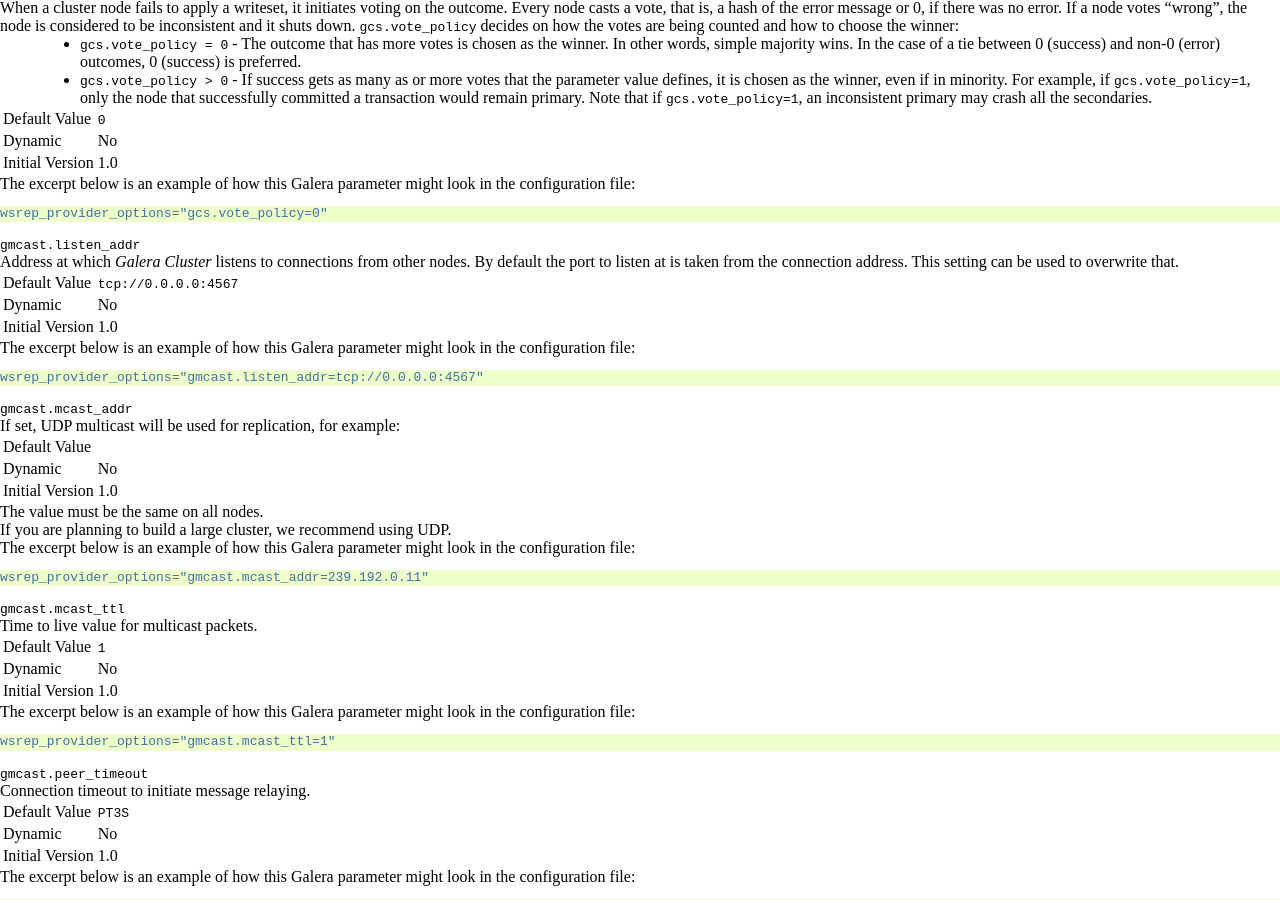
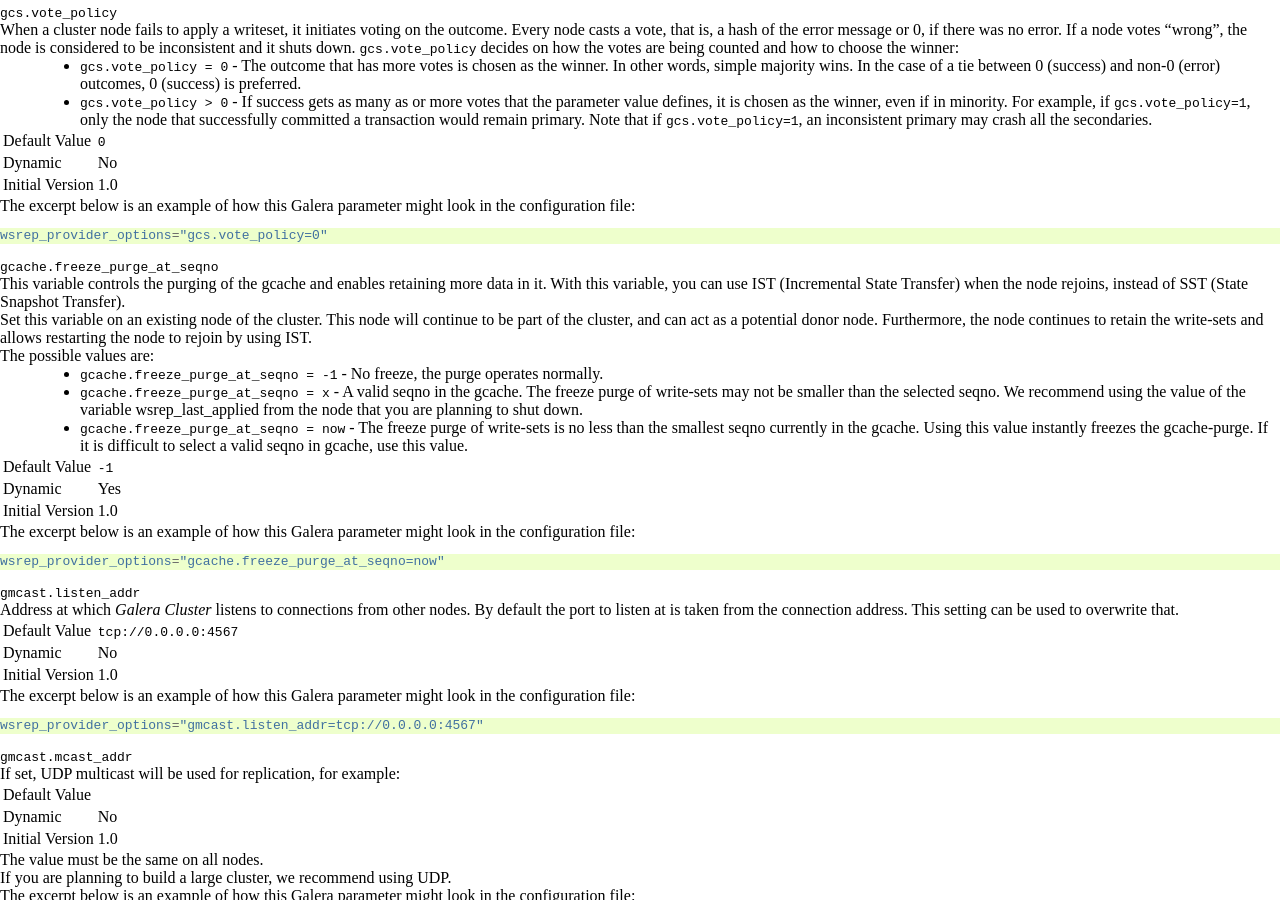
Before and after one commit to codership/documentation, a Sphinx documentation site: the page built from galeracluster/source/documentation/galera-parameters.rst, in a window 1280 px wide and 900 px high, scrolled down 11056 px. Built offline with Sphinx 7.4.7, drawn with Linux system fonts in a browser that asks for light colours; comment, search, counter and statistics services are not loaded; some of the changed text lies outside the part shown.

Commit message:
Issue #262 - gcache.freeze_purge_at_seqno documented in Galera parameters - wsrep_ist_receive_status documented in Galera Status parameters

```diff
--- a/galeracluster/source/documentation/galera-parameters.rst
+++ b/galeracluster/source/documentation/galera-parameters.rst
@@ -140,6 +140,7 @@ Below is a list of all of the Galera parameters.  Each is also a link to further
    ":ref:`gcs.recv_q_soft_limit <gcs.recv_q_soft_limit>`", "``0.25``", "  No", "", "1.0", ""
    ":ref:`gcs.sync_donor <gcs.sync_donor>`", "``NO``", "  No", "", "1.0", ""
    ":ref:`gcs.vote_policy <gcs.vote_policy>`", "``0``", "  No", "", "1.0", ""
+   ":ref:`gcache.freeze_purge_at_seqno <gcache.freeze_purge_at_seqno>`", "``-1``", "  Yes", "", "1.0", ""
    ":ref:`gmcast.listen_addr <gmcast.listen_addr>`", "``tcp://0.0.0.0:4567``", "  No", "", "1.0", ""
    ":ref:`gmcast.mcast_addr <gmcast.mcast_addr>`", "", "  No", "", "1.0", ""
    ":ref:`gmcast.mcast_ttl <gmcast.mcast_ttl>`", "``1``", "  No", "", "1.0", ""
@@ -1296,6 +1297,37 @@ The excerpt below is an example of how this Galera parameter might look in the c
    wsrep_provider_options="gcs.vote_policy=0"
 
 
+.. _`gcache.freeze_purge_at_seqno`:
+.. rst-class:: section-heading
+.. rubric:: ``gcache.freeze_purge_at_seqno``
+
+.. index::
+   pair: wsrep Provider Options; gcache.freeze_purge_at_seqno
+
+This variable controls the purging of the gcache and enables retaining more data in it. With this variable, you can use IST (:term:`Incremental State Transfer`) when the node rejoins, instead of SST (:term:`State Snapshot Transfer`).
+
+Set this variable on an existing node of the cluster. This node will continue to be part of the cluster, and can act as a potential donor node. Furthermore, the node continues to retain the write-sets and allows restarting the node to rejoin by using IST.
+
+The possible values are:
+
+- ``gcache.freeze_purge_at_seqno = -1`` - No freeze, the purge operates normally.
+- ``gcache.freeze_purge_at_seqno = x`` - A  valid seqno in the gcache. The freeze purge of write-sets may not be smaller than the selected seqno. We recommend using the value of the variable wsrep_last_applied from the node that you are planning to shut down.
+- ``gcache.freeze_purge_at_seqno = now`` - The freeze purge of write-sets is no less than the smallest seqno currently in the gcache. Using this value instantly freezes the gcache-purge. If it is difficult to select a valid seqno in gcache, use this value.
+
+.. csv-table::
+   :class: doc-options
+
+   "Default Value", "``-1``"
+   "Dynamic", "Yes"
+   "Initial Version", "1.0"
+
+The excerpt below is an example of how this Galera parameter might look in the configuration file:
+
+.. code-block:: ini
+
+   wsrep_provider_options="gcache.freeze_purge_at_seqno=now"
+
+
 .. _`gmcast.listen_addr`:
 .. rst-class:: section-heading
 .. rubric:: ``gmcast.listen_addr``
```
Also changed, not shown: galeracluster/source/documentation/galera-status-variables.rst (+11 -0 lines).
